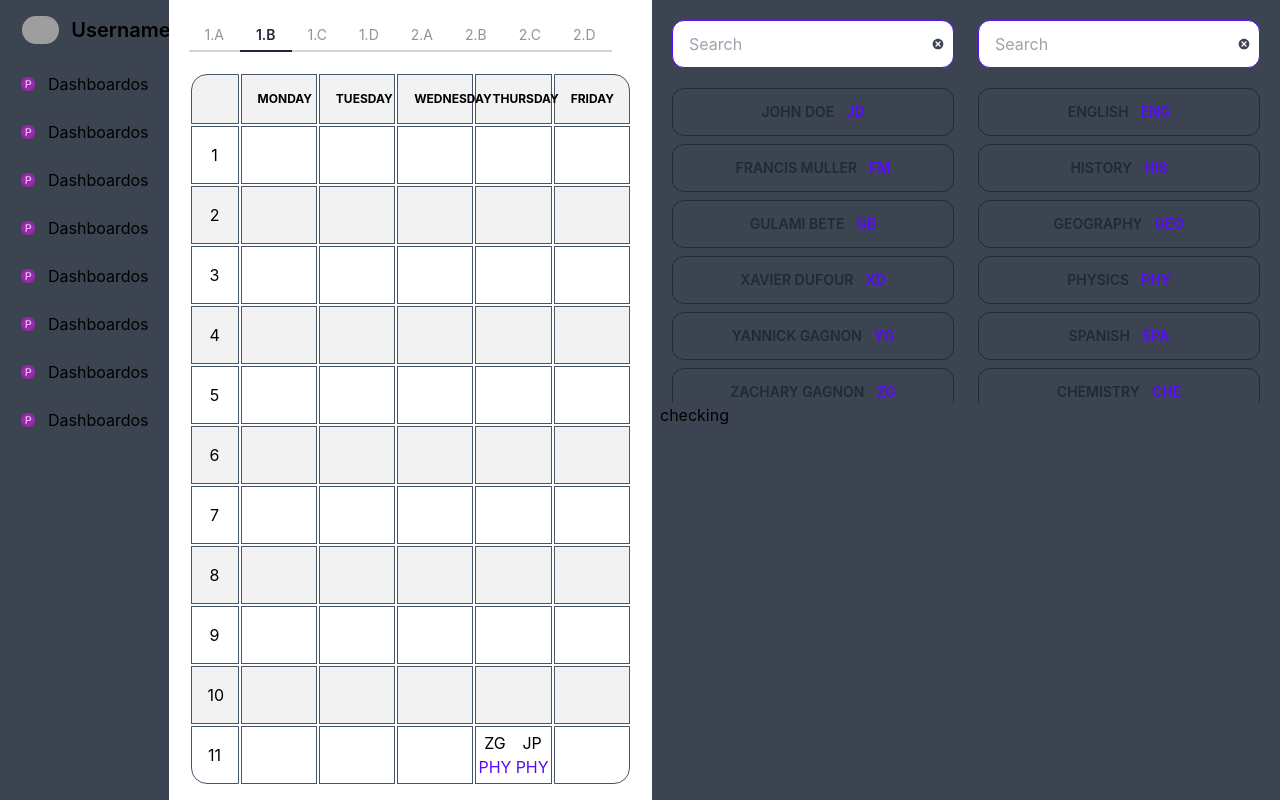
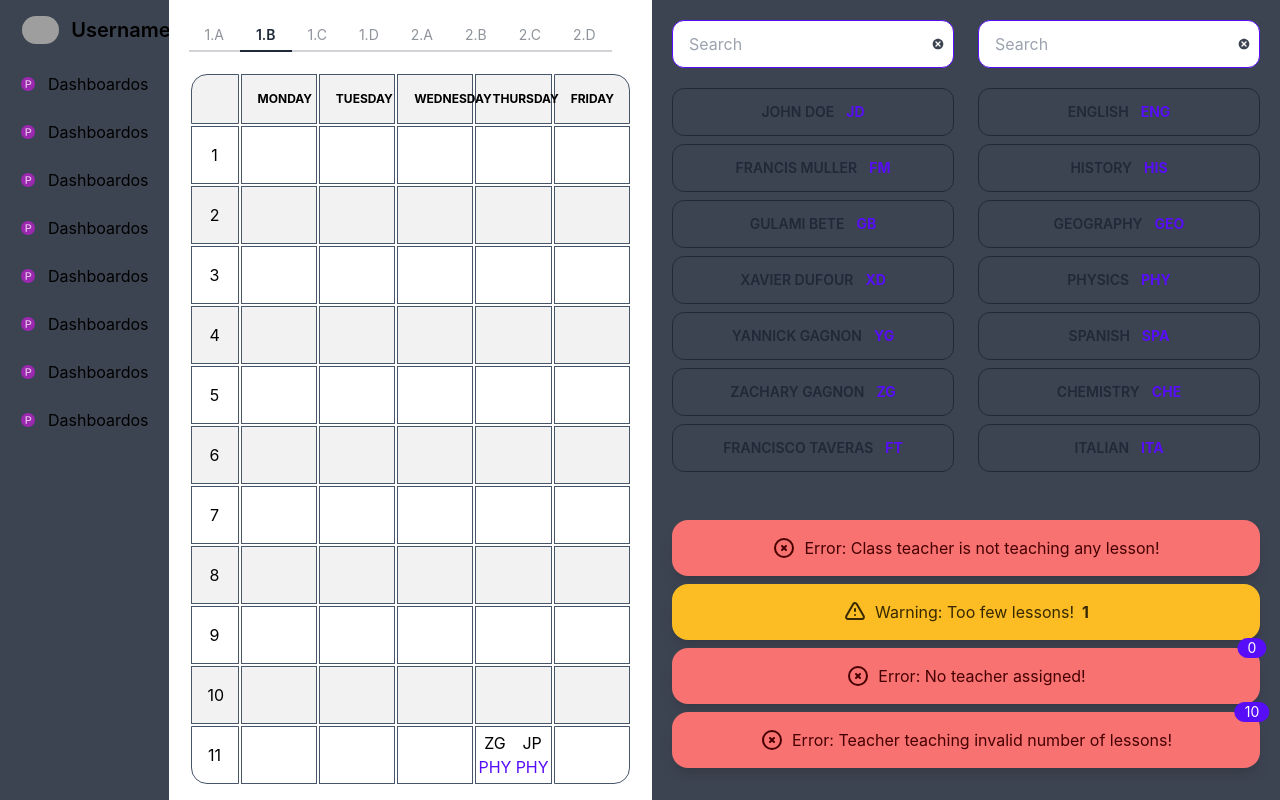
Before and after one commit to Chickenbiscuitoo/timetable-manager, a Next.js app: page / in a window 1280 px wide. Both pictures are taken after a click on the link "1.B". Shown: the top 800 px of the page. Built offline with nearby package versions, Linux system fonts and the light colour scheme; grey boxes are pictures that could not be loaded.

Commit message:
invalid teachers error and styling

```diff
--- a/components/Checking.tsx
+++ b/components/Checking.tsx
@@ -1,5 +1,4 @@
 import type { NextPage } from 'next'
-import styles from '../styles/Checking.module.css'
 import { useState } from 'react'
 
 import { flatten } from '../utils/arraysFuncs'
@@ -8,11 +7,13 @@ import useTimetableStore from '../store'
 
 const Checking: NextPage = () => {
 	const [hovered, setHovered] = useState(false)
+	const [clicked, setClicked] = useState(false)
+	const [clickedTeachersMenu, setClickedTeachersMenu] = useState(false)
 
 	const { rawTableData, teachers, selectedClass, classes } =
 		useTimetableStore()
 
-	// returns  an array of teachers and count of lessons they teach
+	// returns an array of teachers and count of lessons they teach
 	const teachersStats = teachers.map((teacher) => {
 		// list of all teachers that are teaching some lessons
 		const activeTeachers = rawTableData.map((lesson) =>
@@ -26,23 +27,8 @@ const Checking: NextPage = () => {
 		return {
 			id: teacher.id,
 			name: teacher.name,
+			shortName: teacher.shortname,
 			lessons: teacherLessons.length,
-		}
-	})
-
-	const teachersInvalid = teachersStats.map((teacher) => {
-		if (teacher.lessons > 28) {
-			return (
-				<div className={styles.invalid} key={teacher.id}>
-					{teacher.name} - {teacher.lessons}
-				</div>
-			)
-		} else if (teacher.lessons < 22) {
-			return (
-				<div className={styles.warning} key={teacher.id}>
-					{teacher.name} - {teacher.lessons}
-				</div>
-			)
 		}
 	})
 
@@ -71,6 +57,10 @@ const Checking: NextPage = () => {
 		}
 	}
 
+	const handleClick = () => {
+		setClicked((prevState) => !prevState)
+	}
+
 	const classLessonsNumInvalid = () => {
 		const classLessons = rawTableData.filter(
 			(lesson) => lesson.class === selectedClass
@@ -78,14 +68,84 @@ const Checking: NextPage = () => {
 
 		if (classLessons.length > 30) {
 			return (
-				<div className={styles.invalid}>
-					{classLessons.length} - too many lessons
+				<div className="alert alert-error shadow-lg justify-center mt-2">
+					<div>
+						<svg
+							xmlns="http://www.w3.org/2000/svg"
+							className="stroke-current flex-shrink-0 h-6 w-6"
+							fill="none"
+							viewBox="0 0 24 24"
+						>
+							<path
+								strokeLinecap="round"
+								strokeLinejoin="round"
+								strokeWidth="2"
+								d="M10 14l2-2m0 0l2-2m-2 2l-2-2m2 2l2 2m7-2a9 9 0 11-18 0 9 9 0 0118 0z"
+							/>
+						</svg>
+						<span>
+							<h5 className="inline">
+								Error: Too many lessons!
+							</h5>
+							<h5 className="inline font-bold ml-2">
+								{classLessons.length}
+							</h5>
+						</span>
+					</div>
 				</div>
 			)
 		} else if (classLessons.length < 20) {
 			return (
-				<div className={styles.warning}>
-					{classLessons.length} - too few lessons
+				<div className=" alert alert-warning shadow-lg justify-center mt-2">
+					<div>
+						<svg
+							xmlns="http://www.w3.org/2000/svg"
+							className="stroke-current flex-shrink-0 h-6 w-6"
+							fill="none"
+							viewBox="0 0 24 24"
+						>
+							<path
+								strokeLinecap="round"
+								strokeLinejoin="round"
+								strokeWidth="2"
+								d="M12 9v2m0 4h.01m-6.938 4h13.856c1.54 0 2.502-1.667 1.732-3L13.732 4c-.77-1.333-2.694-1.333-3.464 0L3.34 16c-.77 1.333.192 3 1.732 3z"
+							/>
+						</svg>
+						<span>
+							<h5 className="inline">
+								Warning: Too few lessons!
+							</h5>
+							<h5 className="inline font-bold ml-2">
+								{classLessons.length}
+							</h5>
+						</span>
+					</div>
+				</div>
+			)
+		} else {
+			return (
+				<div className="alert alert-success shadow-lg justify-center mt-2">
+					<div>
+						<svg
+							xmlns="http://www.w3.org/2000/svg"
+							className="stroke-current flex-shrink-0 h-6 w-6"
+							fill="none"
+							viewBox="0 0 24 24"
+						>
+							<path
+								strokeLinecap="round"
+								strokeLinejoin="round"
+								strokeWidth="2"
+								d="M9 12l2 2 4-4m6 2a9 9 0 11-18 0 9 9 0 0118 0z"
+							/>
+						</svg>
+						<span>
+							<h5 className="inline font-bold mr-1">
+								{classLessons.length}
+							</h5>
+							<h5 className="inline">Lessons</h5>
+						</span>
+					</div>
 				</div>
 			)
 		}
@@ -99,37 +159,141 @@ const Checking: NextPage = () => {
 		const noTeacherLessons = classLessons.filter(
 			(lesson) => lesson.teachers === undefined
 		)
+		return (
+			<div
+				onClick={handleClick}
+				className="indicator w-full hover:cursor-pointer"
+			>
+				<span className="indicator-item badge badge-primary right-2 top-2">
+					{noTeacherLessons.length}
+				</span>
+				<div className="alert alert-error shadow-lg justify-center mt-2 flex-col">
+					<div>
+						<svg
+							xmlns="http://www.w3.org/2000/svg"
+							className="stroke-current flex-shrink-0 h-6 w-6"
+							fill="none"
+							viewBox="0 0 24 24"
+						>
+							<path
+								strokeLinecap="round"
+								strokeLinejoin="round"
+								strokeWidth="2"
+								d="M10 14l2-2m0 0l2-2m-2 2l-2-2m2 2l2 2m7-2a9 9 0 11-18 0 9 9 0 0118 0z"
+							/>
+						</svg>
+						<span>
+							<h5 className="inline">
+								Error: No teacher assigned!
+							</h5>
+						</span>
+					</div>
+					{clicked && (
+						<div className="grid grid-cols-5">
+							{noTeacherLessons.map((lesson) => (
+								<h5 className="btn btn-outline">
+									{lesson.day}:{lesson.period}
+								</h5>
+							))}
+						</div>
+					)}
+				</div>
+			</div>
+		)
+	}
 
-		return noTeacherLessons.map((lesson) => {
-			return (
-				<div key={lesson.id} className={styles.invalid}>
-					{lesson.day}:{lesson.period} - no teacher
+	const teachersInvalid = () => {
+		const teachersInv: any = []
+
+		teachersStats.map((teacher) => {
+			if (teacher.lessons > 28 || teacher.lessons < 22) {
+				teachersInv.push({
+					name: teacher.shortName,
+					lessons: teacher.lessons,
+				})
+			}
+		})
+
+		return teachersInv
+	}
+
+	const teachersInvalidError = () => (
+		<div
+			onClick={() =>
+				setClickedTeachersMenu((prevState) => !prevState)
+			}
+			className="indicator w-full hover:cursor-pointer"
+		>
+			<span className="indicator-item badge badge-primary right-2 top-2">
+				{teachersInvalid().length}
+			</span>
+			<div className="alert alert-error shadow-lg justify-center mt-2 flex-col">
+				<div>
+					<svg
+						xmlns="http://www.w3.org/2000/svg"
+						className="stroke-current flex-shrink-0 h-6 w-6"
+						fill="none"
+						viewBox="0 0 24 24"
+					>
+						<path
+							strokeLinecap="round"
+							strokeLinejoin="round"
+							strokeWidth="2"
+							d="M10 14l2-2m0 0l2-2m-2 2l-2-2m2 2l2 2m7-2a9 9 0 11-18 0 9 9 0 0118 0z"
+						/>
+					</svg>
+					<span>
+						<h5 className="inline">
+							Error: Teacher teaching invalid number of
+							lessons!
+						</h5>
+					</span>
 				</div>
-			)
-		})
-	}
-	return (
-		<div>
-			{!classTeacherTeaching() && (
-				<p className={styles.invalid}>
-					Class teacher is not teaching any lessons!
-				</p>
-			)}
-			{classLessonsNumInvalid()}
-			{lessonsWithoutTeacher()}
-			<div
-				onMouseEnter={() => setHovered(true)}
-				onMouseLeave={() => setHovered(false)}
-			>
-				<p>Teachers teaching invalid number of lessons (hover)</p>
-				{hovered && (
-					<div className={styles.teachers_list}>
-						{teachersInvalid}
+				{clickedTeachersMenu && (
+					<div className="grid grid-cols-5">
+						{teachersInvalid().map((tch: any) => (
+							<h5 className="btn btn-outline btn-md">
+								{tch.name}: {tch.lessons}
+							</h5>
+						))}
 					</div>
 				)}
 			</div>
 		</div>
 	)
+
+	return (
+		<div className="mt-5 max-h-96 overflow-y-auto overflow-x-hidden p-3">
+			{!classTeacherTeaching() && (
+				<div className="alert alert-error shadow-lg justify-center mt-2">
+					<div>
+						<svg
+							xmlns="http://www.w3.org/2000/svg"
+							className="stroke-current flex-shrink-0 h-6 w-6"
+							fill="none"
+							viewBox="0 0 24 24"
+						>
+							<path
+								strokeLinecap="round"
+								strokeLinejoin="round"
+								strokeWidth="2"
+								d="M10 14l2-2m0 0l2-2m-2 2l-2-2m2 2l2 2m7-2a9 9 0 11-18 0 9 9 0 0118 0z"
+							/>
+						</svg>
+						<span>
+							<h5 className="inline">
+								Error: Class teacher is not teaching any
+								lesson!
+							</h5>
+						</span>
+					</div>
+				</div>
+			)}
+			{classLessonsNumInvalid()}
+			{lessonsWithoutTeacher()}
+			{teachersInvalidError()}
+		</div>
+	)
 }
 
 export default Checking
--- a/components/SideWorkspace.tsx
+++ b/components/SideWorkspace.tsx
@@ -1,18 +1,21 @@
 import { NextPage } from 'next'
 import useTimetableStore from '../store'
 
-import ScrollMenu from '../components/ScrollMenu'
+import ScrollMenu from './ScrollMenu'
+import Checking from './Checking'
 
 const SideWorkspace: NextPage = () => {
 	const { teachers, subjects } = useTimetableStore()
 
 	return (
-		<div className="min-h-screen flex flex-col w-full bg-neutral p-2">
+		<div className="min-h-screen max-h-full flex flex-col w-full bg-neutral p-2">
 			<div className="h-1/2 flex flex-row">
 				<ScrollMenu data={teachers} isTeacher={true} />
 				<ScrollMenu data={subjects} isTeacher={false} />
 			</div>
-			<div className="h-1/2">checking</div>
+			<div className="h-1/2">
+				<Checking />
+			</div>
 		</div>
 	)
 }
```
